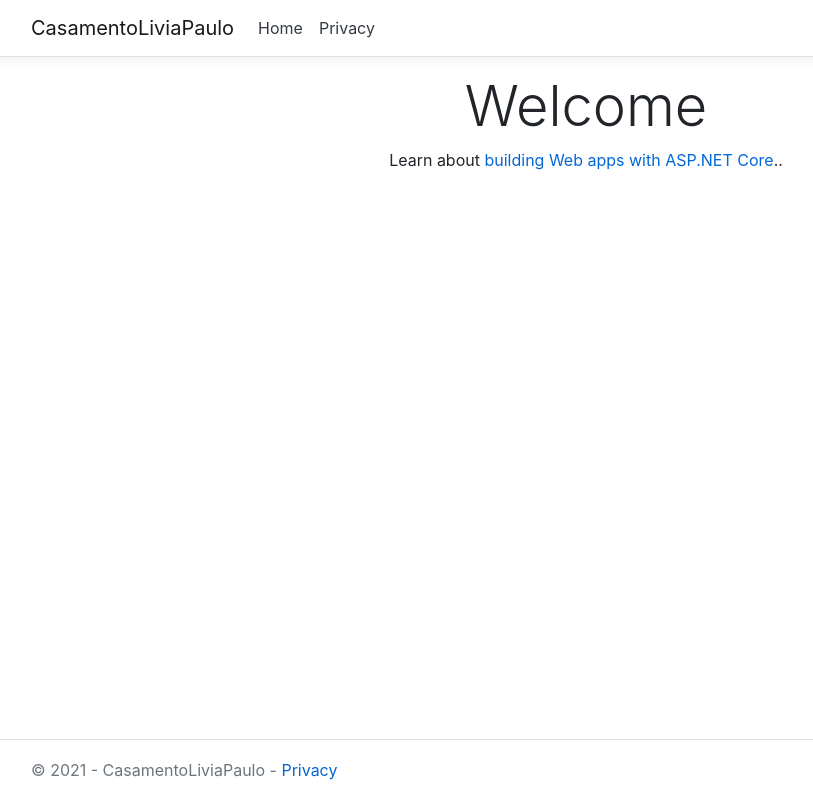
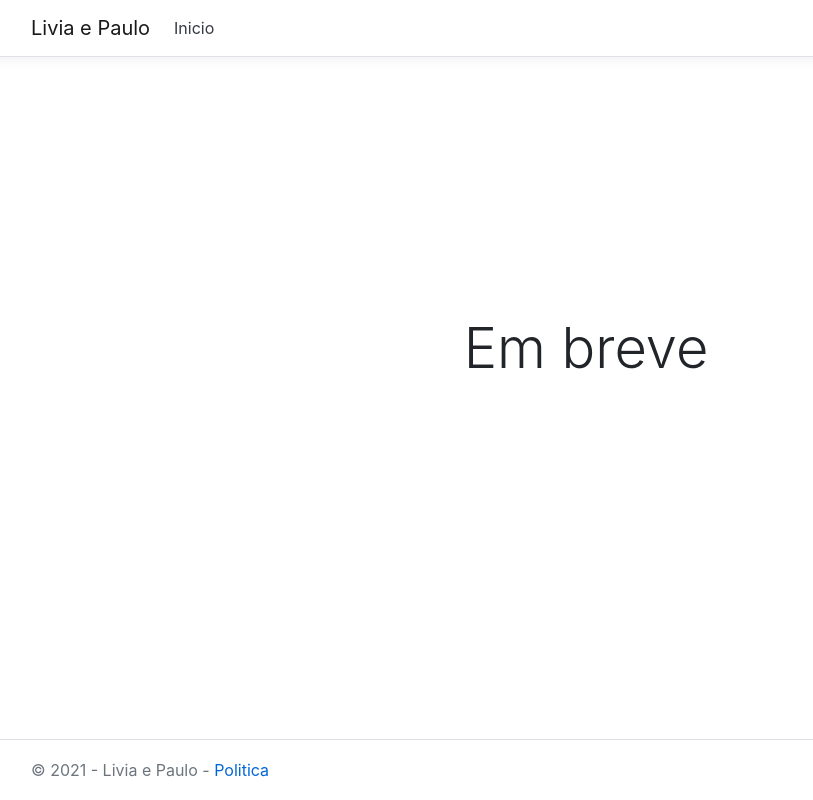
Before and after one commit to PauloVASousa23/casamento-livia-paulo, an ASP.NET Core app: page / in a window 1280 px wide. Shown: the whole page, without its empty margins (54-867 px from the left). Run offline with ASP.NET Core 8, Linux system fonts and the light colour scheme.

Commit message:
Em breve

```diff
--- a/CasamentoLiviaPaulo/Views/Home/Index.cshtml
+++ b/CasamentoLiviaPaulo/Views/Home/Index.cshtml
@@ -1,8 +1,7 @@
 @{
-    ViewData["Title"] = "Home Page";
+    ViewData["Title"] = "Página inicial";
 }
 
-<div class="text-center">
-    <h1 class="display-4">Welcome</h1>
-    <p>Learn about <a href="https://docs.microsoft.com/aspnet/core">building Web apps with ASP.NET Core</a>..</p>
+<div class="text-center" style="height: 70vh; display: flex; justify-content: center; align-items: center;">
+    <h1 class="display-4">Em breve</h1>
 </div>
--- a/CasamentoLiviaPaulo/Views/Shared/_Layout.cshtml
+++ b/CasamentoLiviaPaulo/Views/Shared/_Layout.cshtml
@@ -3,7 +3,7 @@
 <head>
     <meta charset="utf-8" />
     <meta name="viewport" content="width=device-width, initial-scale=1.0" />
-    <title>@ViewData["Title"] - CasamentoLiviaPaulo</title>
+    <title>@ViewData["Title"] - Livia e Paulo</title>
     <link rel="stylesheet" href="~/lib/bootstrap/dist/css/bootstrap.min.css" />
     <link rel="stylesheet" href="~/css/site.css" />
 </head>
@@ -11,7 +11,7 @@
     <header>
         <nav class="navbar navbar-expand-sm navbar-toggleable-sm navbar-light bg-white border-bottom box-shadow mb-3">
             <div class="container">
-                <a class="navbar-brand" asp-area="" asp-controller="Home" asp-action="Index">CasamentoLiviaPaulo</a>
+                <a class="navbar-brand" asp-area="" asp-controller="Home" asp-action="Index">Livia e Paulo</a>
                 <button class="navbar-toggler" type="button" data-toggle="collapse" data-target=".navbar-collapse" aria-controls="navbarSupportedContent"
                         aria-expanded="false" aria-label="Toggle navigation">
                     <span class="navbar-toggler-icon"></span>
@@ -19,10 +19,10 @@
                 <div class="navbar-collapse collapse d-sm-inline-flex flex-sm-row-reverse">
                     <ul class="navbar-nav flex-grow-1">
                         <li class="nav-item">
-                            <a class="nav-link text-dark" asp-area="" asp-controller="Home" asp-action="Index">Home</a>
+                            <a class="nav-link text-dark" asp-area="" asp-controller="Home" asp-action="Index">Inicio</a>
                         </li>
                         <li class="nav-item">
-                            <a class="nav-link text-dark" asp-area="" asp-controller="Home" asp-action="Privacy">Privacy</a>
+                            <a class="nav-link text-dark" asp-area="" asp-controller="Home" asp-action="Privacy"></a>
                         </li>
                     </ul>
                 </div>
@@ -37,7 +37,7 @@
 
     <footer class="border-top footer text-muted">
         <div class="container">
-            &copy; 2021 - CasamentoLiviaPaulo - <a asp-area="" asp-controller="Home" asp-action="Privacy">Privacy</a>
+            &copy; 2021 - Livia e Paulo - <a asp-area="" asp-controller="Home" asp-action="Privacy">Politica</a>
         </div>
     </footer>
     <script src="~/lib/jquery/dist/jquery.min.js"></script>
```
Also changed, not shown: CasamentoLiviaPaulo/.config/dotnet-tools.json (added), CasamentoLiviaPaulo/CasamentoLiviaPaulo.csproj.
